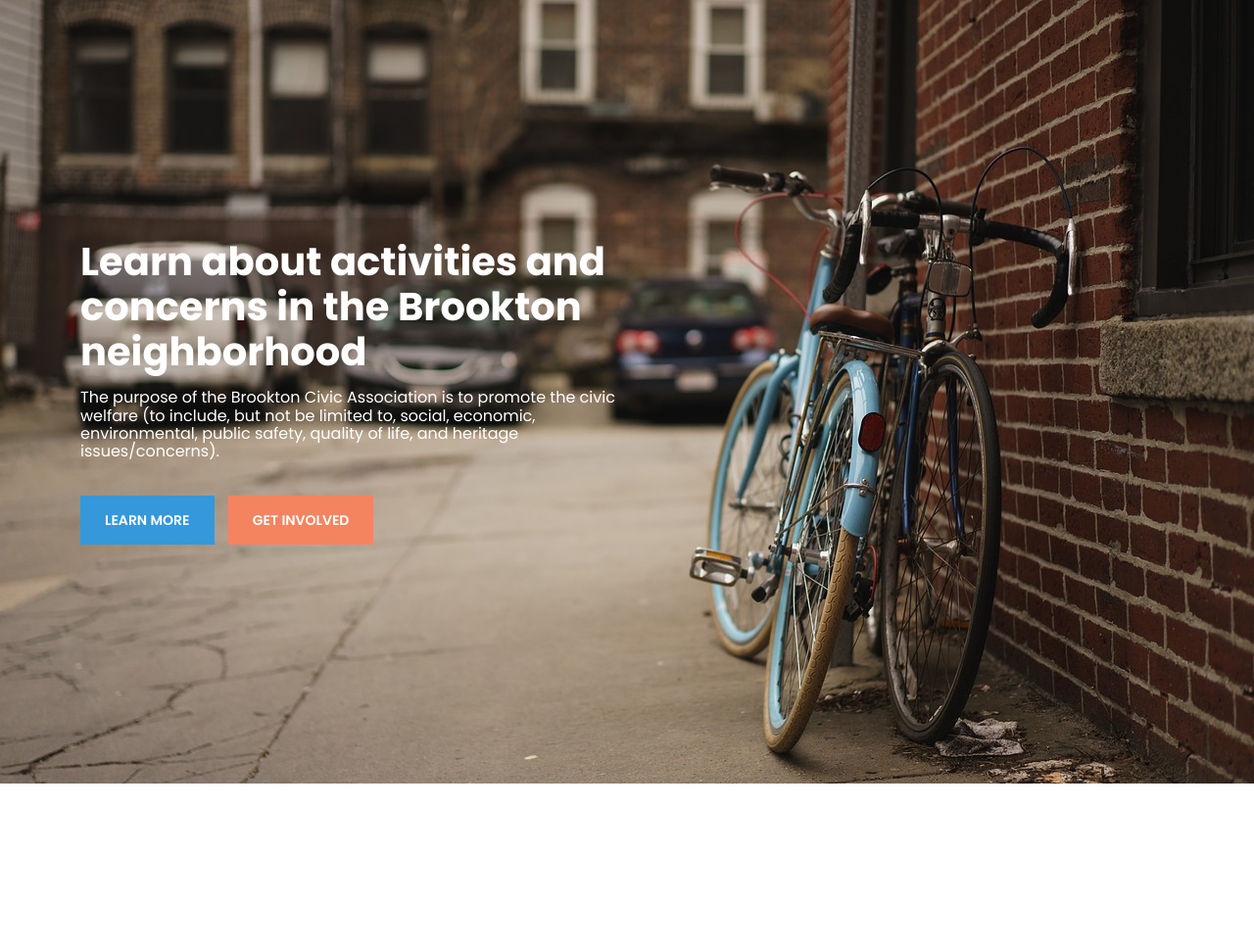
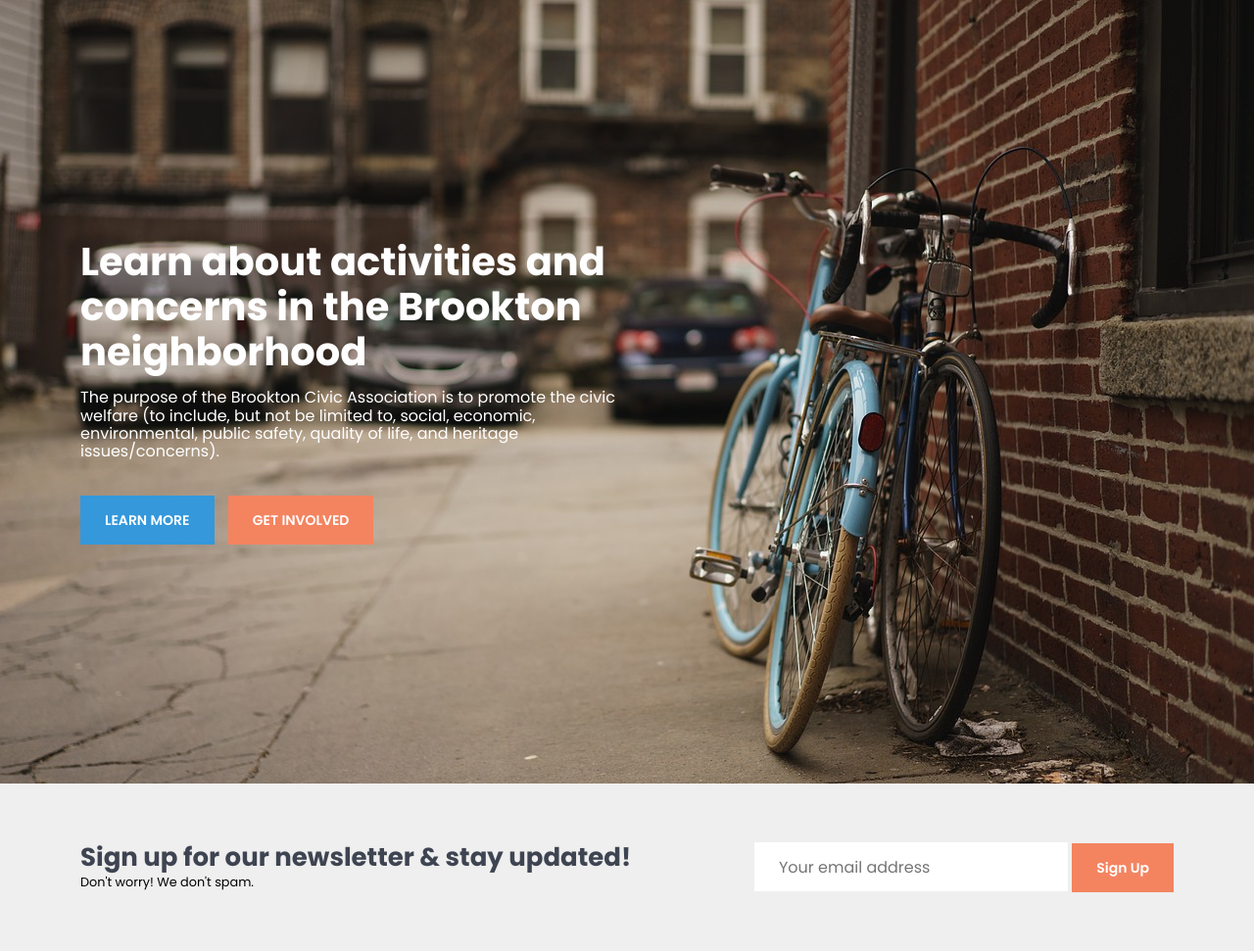
Before and after one commit to SykWeb-ORG/Main-Site-Baraka-Idman, a website: page index.html in a window 1280 px wide. Shown: the whole page at 98% size. Before the commit the page ends 800 px from the top, so only its background shows below. Drawn offline with Linux system fonts and the light colour scheme.

Commit message:
[BARAKA IDMAN FRONT - 3][Bloc Newsletter]

```diff
--- /dev/null
+++ b/assets/scss/base/_newsletter.scss
@@ -0,0 +1,54 @@
+.newsletter
+{
+    padding: 30px 0;
+    background-color: $light-gray-color;
+
+    @include respond-to('medium')
+    {
+        padding: 60px 0;
+    }
+
+    > .container
+    {
+        display: flex;
+        align-items: center;
+        justify-content: space-between;
+        flex-direction: column;
+
+        @include respond-to('medium')
+        {
+            flex-direction: row;
+        }
+    }
+
+    &__text
+    {
+        margin-bottom: 15px;
+        @include respond-to('medium')
+        {
+            margin-bottom: 0;
+        }
+
+        > h3
+        {
+            font-size: 26px;
+            color: $gray-color;
+        }
+    }
+
+    &__form
+    {
+        input
+        {
+            height: 50px;
+            padding-inline: 25px;
+            background-color: $white;
+            color: $gray-color;
+
+            @include respond-to('medium')
+            {
+                width: 320px;
+            }
+        }
+    }
+}
--- a/assets/scss/components/_button.scss
+++ b/assets/scss/components/_button.scss
@@ -5,6 +5,7 @@
     color: $white;
     font-size: 14px;
     font-weight: 600;
+    cursor: pointer;
 
     &__primary
     {
--- a/assets/scss/style.scss
+++ b/assets/scss/style.scss
@@ -7,3 +7,4 @@
 //\ Elements
 @import "base/header";
 @import "base/hero-section";
+@import "base/newsletter";
--- a/assets/scss/utils/_reset.scss
+++ b/assets/scss/utils/_reset.scss
@@ -13,9 +13,10 @@
     font-family: $Poppins;
   }
 
-  button {
+  button,
+  input,
+  textarea {
     background-color: transparent;
     outline: none;
     border: none;
-    cursor: pointer;
   }
--- a/assets/scss/utils/_variables.scss
+++ b/assets/scss/utils/_variables.scss
@@ -1,6 +1,8 @@
 //\ Colors
 $white: #fff;
 $black: #000;
+$light-gray-color: #efefef;
+$gray-color: #3e4451;
 $primary-color: #F48460;
 $secondary-color: #3498DB;
 
--- a/index.html
+++ b/index.html
@@ -22,6 +22,22 @@
         </div>
     </section>
 
+    <!-- Newsletter Section -->
+    <section class="newsletter">
+        <div class="container">
+            <div class="newsletter__text">
+                <h3>Sign up for our newsletter & stay updated!</h3>
+                <small>Don't worry! We don't spam.</small>
+            </div>
+            <div class="newsletter__form">
+                <form action="#" method="post">
+                    <input type="email" placeholder="Your email address">
+                    <button class="btn btn__primary">Sign Up</button>
+                </form>
+            </div>
+        </div>
+    </section>
+
     <script src="assets/js/main.js"></script>
 </body>
 </html>
```
Also changed, not shown: assets/css/style.css, 1 other file.
